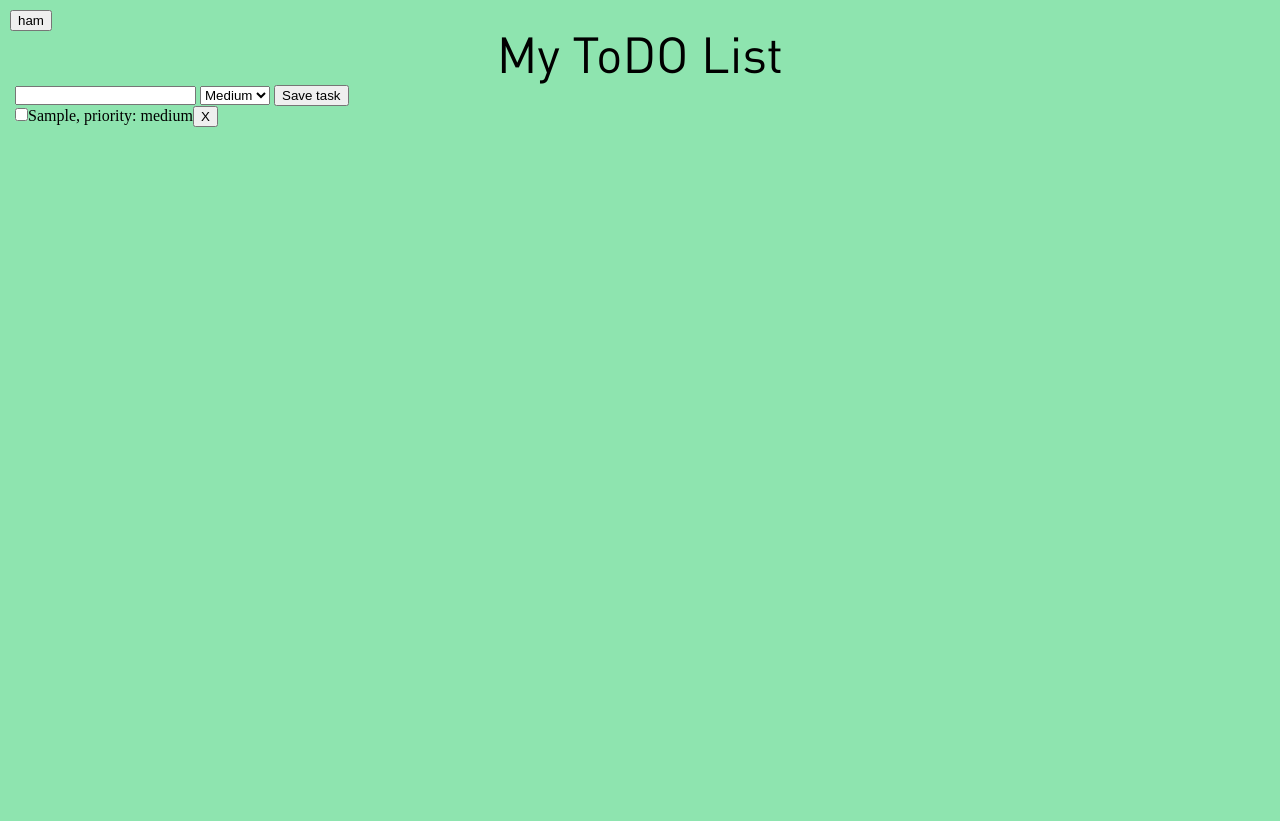
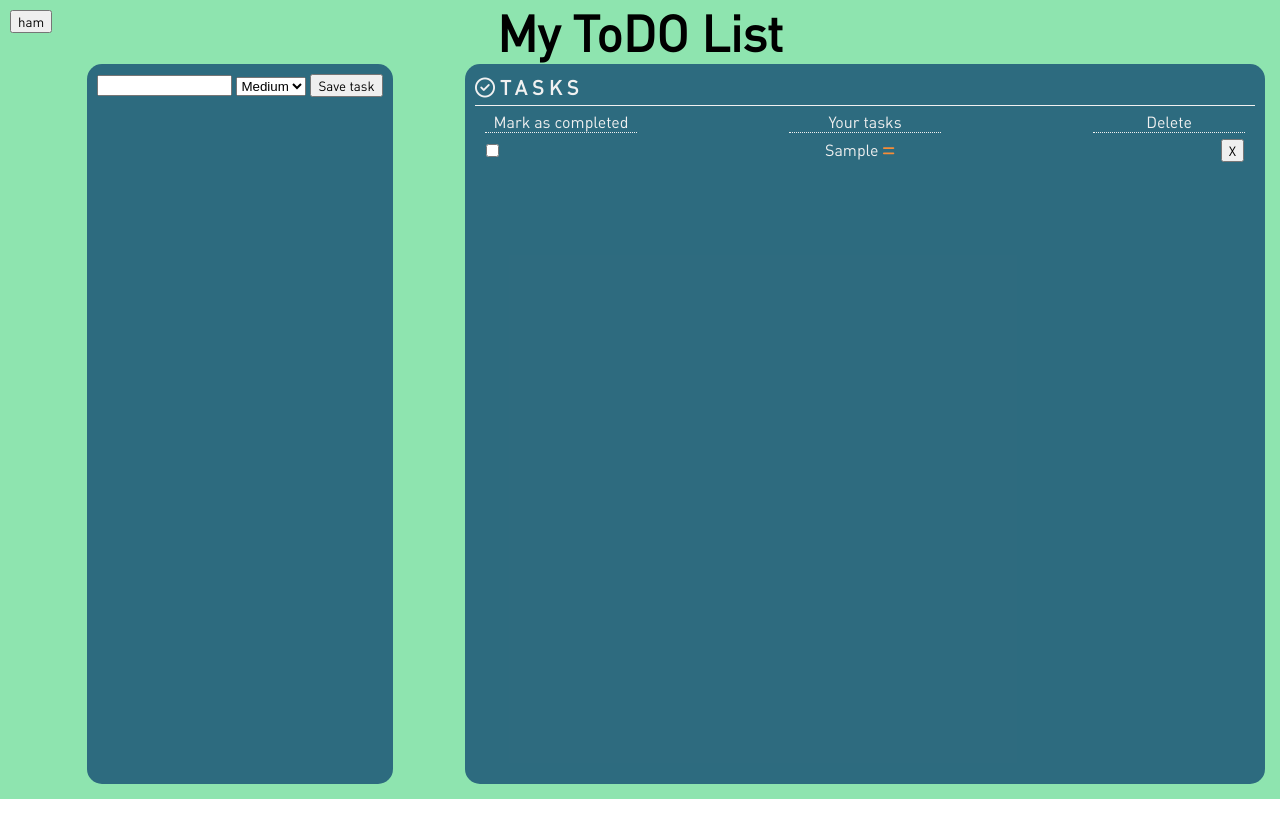
Before and after one commit to glebAndronchyk/todolist, a website built with webpack: page src/index.html in a window 1280 px wide. Both pictures are taken after typing "Sample" into the empty fields and a click on the button "Save task". After the commit the page ends 800 px from the top, so only its background shows below. Built offline with nearby package versions, Linux system fonts and the light colour scheme.

Commit message:
list styling

```diff
--- a/package.json
+++ b/package.json
@@ -81,6 +81,7 @@
   },
   "target": "web",
   "dependencies": {
+    "@fortawesome/fontawesome-free": "^6.2.0",
     "uuid": "9.0.0"
   }
 }
--- a/src/index.html
+++ b/src/index.html
@@ -4,6 +4,8 @@
 <head>
   <meta charset="UTF-8">
   <title>Webpack Boilerplate Starter Template</title>
+
+  <link href="https://cdnjs.cloudflare.com/ajax/libs/font-awesome/4.7.0/css/font-awesome.css" rel="stylesheet">
 </head>
 
 <body>
@@ -19,12 +21,12 @@
         <button class="filter-btn" value="high">High</button>
         <button class="filter-btn" value="low">Low</button>
       </div>
-     <button class="delete-button_all">Clear List</button>
+      <button class="delete-button_all">Clear List</button>
     </aside>
 
     <div class="wrapper">
-      <div class="container">
-        <h1 class="main-title main-title--center">My ToDO List</h1>
+      <h1 class="main-title main-title--center">My ToDO List</h1>
+      <div class="container container__list">
         <div class="form-container">
           <form class="todo-form" id="form">
             <input type="text" name="task-name" id="input-text">
@@ -39,11 +41,21 @@
           </form>
         </div>
 
-        <ul class="tasks-list" id="tasks-list" />
+        <div class="list">
+          <h3 class="list__header"><i class="fa-regular fa-circle-check"></i>tasks</h3>
+          <div class="tasks-table"><span class="tasks-table__text tasks-table__mark-text">Mark as completed</span>
+            <span class="tasks-table__text tasks-table__user-tasks">Your tasks</span>
+            <span class="tasks-table__text tasks-table__text-delete-buttons">Delete</span>
+          </div>
+          <ul class="tasks-list" id="tasks-list" />
+        </div>
+
 
       </div>
     </div>
   </main>
+
+  <script src="https://kit.fontawesome.com/3d2d260dd4.js" crossorigin="anonymous"></script>
 </body>
 
 </html>
--- a/src/js/app.js
+++ b/src/js/app.js
@@ -19,7 +19,7 @@ document.addEventListener('DOMContentLoaded', () => {
         btn.addEventListener('click', priorityFilter);
     });
 
-    closeHamburgerBtn.addEventListener('click', closeHamburgerMenu)
+    closeHamburgerBtn.addEventListener('click', closeHamburgerMenu);
     hamburgerMenuOpenButton.addEventListener('click', openHamburgerMenu);
     deleteAll.addEventListener('click', clearList);
 
@@ -74,7 +74,7 @@ document.addEventListener('DOMContentLoaded', () => {
         const taskItem = document.createElement('li');
         taskItem.setAttribute('id', 'empty');
 
-        taskItem.innerHTML = `<span>Nothing in list</span>`;
+        taskItem.innerHTML = `<span class="empty-placeholer">Nothing in list</span>`;
         tasksList.append(taskItem);
     }
 
@@ -130,6 +130,31 @@ document.addEventListener('DOMContentLoaded', () => {
         }
     }
 
+    function renderHighPriority() {
+        return `<i class="fa-solid fa-arrow-up high-priority priority"></i>`;
+    }
+
+    function renderMediumPriority() {
+        return `<i class="fa-solid fa-equals medium-priority priority"></i>`;
+    }
+
+    function renderLowPriority() {
+        return `<i class="fa-solid fa-arrow-down low-priority priority"></i>`;
+    }
+
+    function renderPriority(priority) {
+        if (priority === 'high') {
+            return renderHighPriority();
+        }
+        if (priority === 'medium') {
+            return renderMediumPriority();
+        }
+        if (priority === 'low') {
+            return renderLowPriority();
+        }
+        return 'unknown';
+    }
+
     function renderListItem(listItem) {
         const tasksList = document.querySelector('#tasks-list');
         const taskItem = document.createElement('li');
@@ -140,7 +165,7 @@ document.addEventListener('DOMContentLoaded', () => {
         isCompletedCheckbox.setAttribute('name', 'isCompleted');
         isCompletedCheckbox.checked = listItem.isDone;
 
-        taskItem.innerHTML = `<span>${listItem.taskName}, priority: ${listItem.priority}</span>`;
+        taskItem.innerHTML = `<span>${listItem.taskName} ${renderPriority(listItem.priority)}</span>`;
         taskItem.classList.add('list-item');
         taskItem.setAttribute('data-id', listItem.id);
 
--- a/src/scss/app.scss
+++ b/src/scss/app.scss
@@ -23,4 +23,4 @@
 @import 'dirty/hacks';
 
 @import 'base/containers';
-@import 'base/components'
+@import 'base/components';
--- a/src/scss/base/_components.scss
+++ b/src/scss/base/_components.scss
@@ -20,7 +20,7 @@ main {
 
 .control-panel {
     position: fixed;
-    width: 300px;
+    width: 150px;
     height: 100vh;
     top: 0;
     left: 0;
@@ -42,7 +42,6 @@ main {
     position: fixed;
     top:10px;
     left: 10px;
-    position: relative;
 }
 
 .close-hamburger {
@@ -61,3 +60,86 @@ main {
         text-align: center;
     }
 }
+
+.tasks-list {
+    width: 100%;
+
+    .list-item {
+        display: flex;
+        justify-content: space-between;
+        padding: 0 10px;
+        margin-bottom: 5px;
+        transition: 0.2s;
+        border: 1px solid transparent;
+        border-bottom-left-radius: 15px;
+        border-top-right-radius: 15px;
+
+        &:hover {
+            border: 1px solid $light-gray;
+        }
+    }
+
+    .priority {
+        font-size: 14px;
+        text-align: center;
+    }
+
+    .high-priority {
+        color: #62ca50;
+    }
+
+    .medium-priority {
+        color: #f78c37;
+    }
+
+    .low-priority {
+        color: #ffd827;
+    }
+
+    // .empty-placeholder {
+    //     text-align: center;
+    // }
+}
+
+.list {
+    max-width: 800px;
+    width: 100%;
+    height: 90vh;
+    border-radius: 15px;
+    padding: 10px;
+    background-color: $deep-blue-bg;
+    color: $light-gray;
+    position: relative;
+
+    &__header {
+        width: 100%;
+        text-transform: uppercase;
+        letter-spacing: 5px;
+        font-size: 20px;
+        font-weight: bold;
+        display: block;
+        border-bottom: 1px solid $light-gray;
+        padding-bottom: 5px;
+        margin-bottom: 5px;
+    }
+
+    .tasks-table {
+        display: flex;
+        justify-content: space-between;
+        padding: 0 10px;
+        margin-bottom: 5px;
+
+        &__text {
+            border-bottom:1px dotted $light-gray ;
+            width: 20%;
+            text-align: center;
+        }
+    }
+}
+
+.todo-form {
+    height: 90vh;
+    border-radius: 15px;
+    padding: 10px;
+    background-color: $deep-blue-bg;
+}
--- a/src/scss/base/_containers.scss
+++ b/src/scss/base/_containers.scss
@@ -2,12 +2,19 @@
     max-width: $container-width;
     width: 100%;
     padding: 0 $container-horizontal-paddings;
-    height: 100vh;
+    height: calc(100vh - 65px);
     margin: 0 auto;
+
+    &__list {
+        display: flex;
+        justify-content: space-between;
+
+    }
 }
 
 .form-container {
     display: flex;
-    align-items: center;
-    justify-content: space-between;
+    justify-content: center;
+    max-width: 450px;
+    width: 100%;
 }
--- a/src/scss/base/_reset.scss
+++ b/src/scss/base/_reset.scss
@@ -38,7 +38,7 @@ tt,
 var,
 b,
 u,
-i,
+
 center,
 dl,
 dt,
@@ -79,7 +79,7 @@ mark,
 audio,
 video {
   border: none;
-  font: inherit;
+  font-family: "DINP-R";
   font-size: 100%;
   margin: 0;
   padding: 0;
@@ -184,4 +184,9 @@ input {
   margin: 0;
   padding: 0;
   // appearance: none;
+  font-family: "DINP-R";
 }
+
+button {
+  font-family: "DINP-R";
+}
--- a/src/scss/base/_vars.scss
+++ b/src/scss/base/_vars.scss
@@ -3,11 +3,13 @@
 */
 
 /* Typography */
+$fa-font-path: "../webfonts";
 /* Breakpoints */
 /* Paths */
 /* Grid setup */
 /* Colour palette */
 $deep-blue: #05386B;
+$deep-blue-bg: rgba(5, 56, 107, 0.7);
 $white: #fff;
 $light-gray: #f1f1f1;
 $dark-green: #379683;
```
Also changed, not shown: 1 other file.
